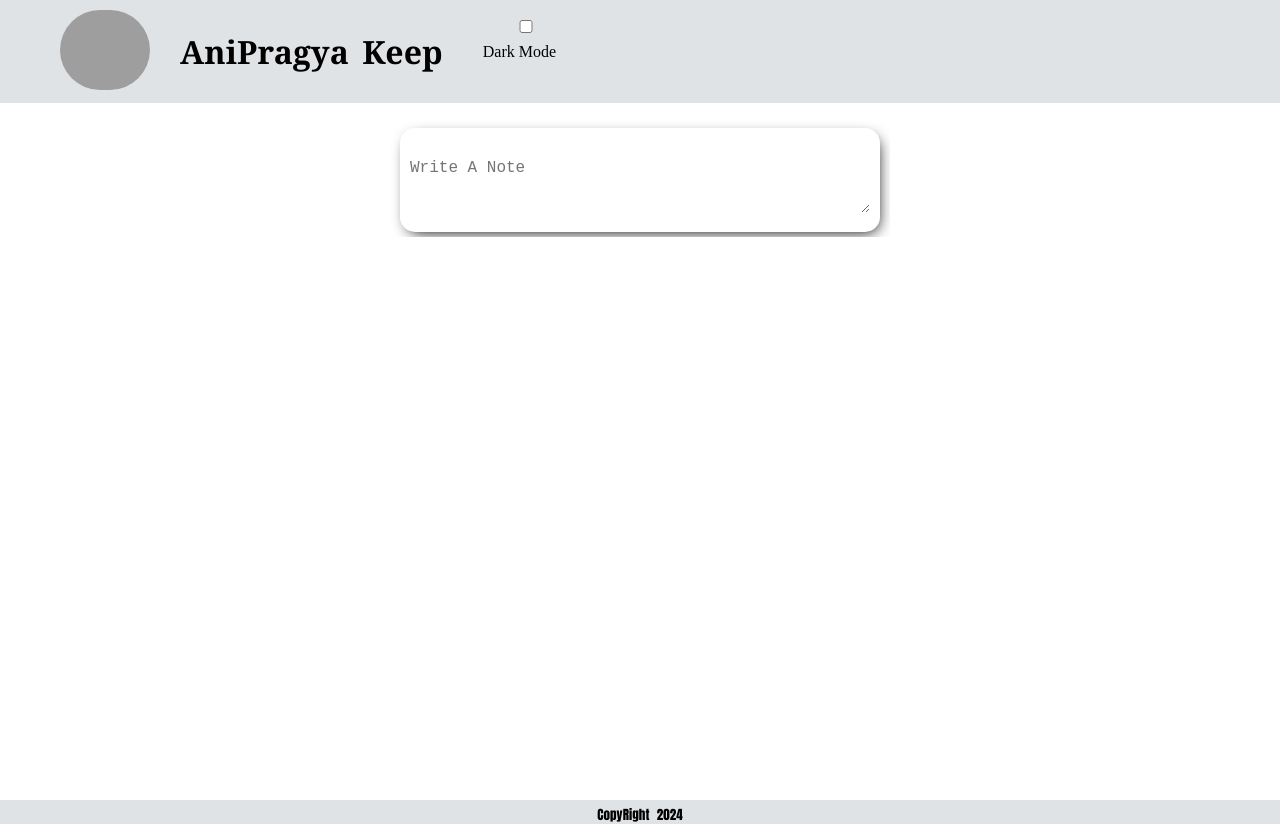
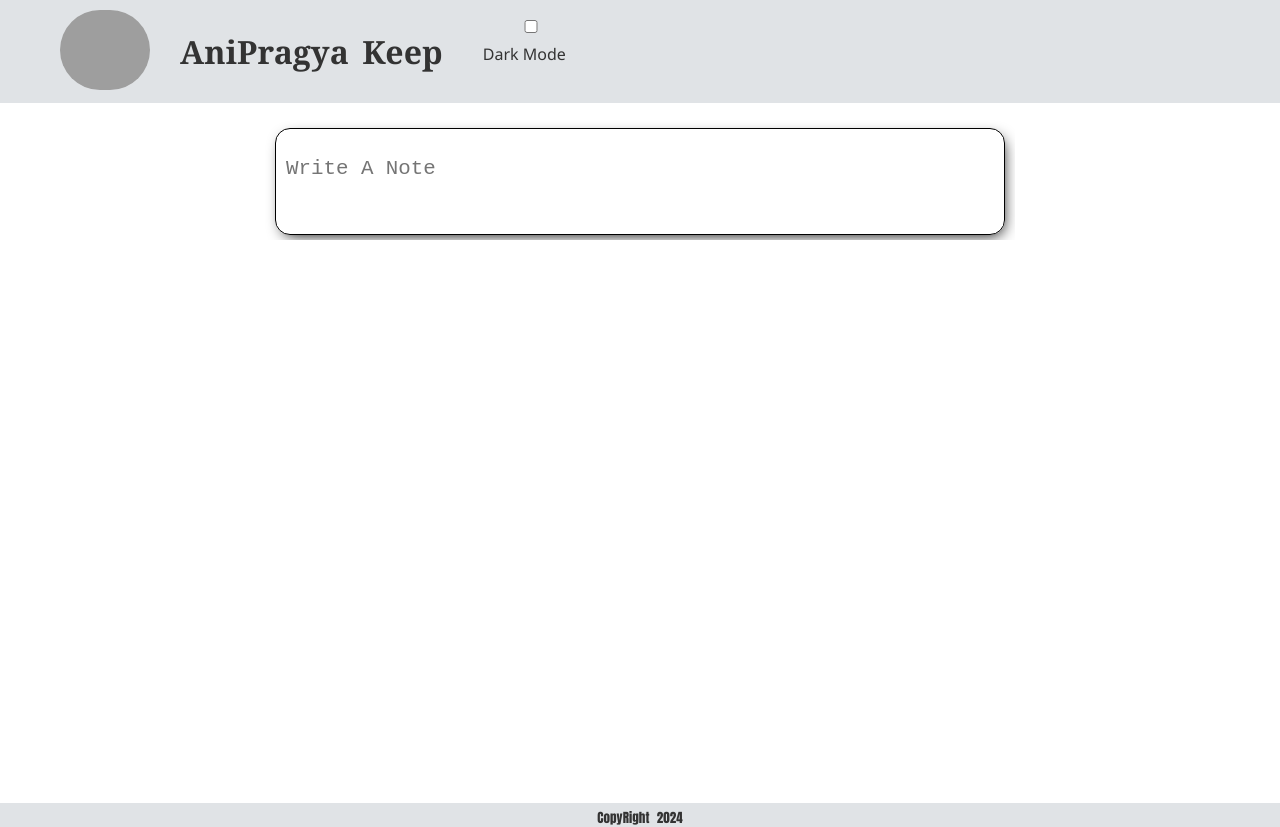
Before and after one commit to Pragyani/react-project, a React (Create React App) app: page / in a window 1280 px wide. Built offline with nearby package versions, Linux system fonts and the light colour scheme; grey boxes are pictures that could not be loaded.

Commit message:
add : styling of the darkmode

```diff
--- a/src/App.css
+++ b/src/App.css
@@ -2,7 +2,12 @@
   margin: 0%;
   padding: 0%;
   box-sizing: border-box;
+}
 
+body {
+  font-family: 'Segoe UI', Tahoma, Geneva, Verdana, sans-serif;
+  background-color: #ffffff; /* Light mode background */
+  color: #333; /* Light mode text color */
 }
 
 div {
@@ -12,12 +17,11 @@ div {
 .header {
   display: flex;
   flex-direction: row;
-  background-color: #e0e3e6;
+  background-color: #e0e3e6; /* Light header background */
   margin-top: 0%;
   height: 100%;
   position: sticky;
   padding: 10px;
-
 }
 
 .header img {
@@ -35,7 +39,6 @@ div {
   padding-right: 40px;
   letter-spacing: 0.1px;
   word-spacing: 5px;
-
 }
 
 footer {
@@ -46,13 +49,12 @@ footer {
   word-spacing: 4px;
   font-size: small;
   text-align: center;
-  background-color: #e0e3e6;
+  background-color: #e0e3e6; /* Light footer background */
   padding-top: 5px;
-
 }
 
 .main_note {
-  width: 500px;
+  width: 750px;
   padding: 15px 10px 5px 10px;
   margin: 10px auto;
 }
@@ -62,7 +64,7 @@ form {
   color: #ecf0f1;
   padding: 15px 10px 5px 10px;
   box-shadow: 3px 5px 15px -5px black;
-  border: black;
+  border: 1px solid black;
   border-radius: 15px;
   position: relative;
 }
@@ -72,17 +74,18 @@ form:hover {
 }
 
 textarea {
-  width: 100%;
+  width: 100% !important;
   line-height: 30px;
   background: transparent;
   border: none;
   outline: none;
-  font-size: 1rem;
+  font-size: 1.3rem;
   margin: 10px 0;
+  resize: none;
+  height: auto;
 }
 
 button {
-
   margin: 10px;
   color: black;
   margin-left: 85%;
@@ -122,7 +125,7 @@ input {
   border-radius: 7px;
   box-shadow: 0 2px 7px #ccc;
   padding: 10px;
-  width: 240px;
+  width: 389px;
   margin: 16px;
   float: left;
 }
@@ -136,7 +139,6 @@ input {
   font-size: 1.1em;
   margin-bottom: 10px;
   word-wrap: break-word;
-
 }
 
 .note .btn {
@@ -144,7 +146,6 @@ input {
   float: right;
   margin: 10px;
   color: black;
-  ;
   border: none;
   width: 60px;
   height: 60px;
@@ -160,3 +161,70 @@ input {
 .note .btn:hover {
   background-color: rgb(193, 149, 149);
 }
+
+
+/* Dark Mode Styles */
+.app.dark {
+  background-color: #333; /* Dark background for the app */
+  color: #ddd; /* Light text color for dark mode */
+}
+
+.app.dark .header {
+  background-color: #444; /* Dark header background */
+}
+
+.app.dark footer {
+  background-color: #444; /* Dark footer background */
+}
+
+.app.dark .note {
+  background-color: #555; /* Dark note background */
+  color: #ddd; /* Light text color for notes in dark mode */
+}
+
+.app.dark button {
+  color: white;
+  box-shadow: 3px 3px 15px -10px black;
+}
+
+.app.dark button:hover {
+  color: rgb(42, 41, 41);
+  background-color: #6a7d7f; /* Dark button hover */
+}
+
+.app.dark .note .btn {
+  background-color: #666; /* Dark button background */
+  color: #fff; /* White text color */
+}
+
+/* Light Mode Styles (optional) */
+.app.light {
+  background-color: #ffffff; /* Light background for the app */
+  color: #333; /* Dark text color for light mode */
+}
+
+.app.light .header {
+  background-color: #e0e3e6; /* Light header background */
+}
+
+.app.light footer {
+  background-color: #e0e3e6; /* Light footer background */
+}
+
+.app.light .note {
+  background-color: #fff; /* Light note background */
+  color: #333; /* Dark text color for notes in light mode */
+}
+
+.app.light button {
+  color: black;
+}
+
+.app.light button:hover {
+  background-color: #a4c7d3; /* Light button hover */
+}
+
+.app.light .note .btn {
+  background-color: #f0f0f0; /* Light button background */
+  color: black; /* Black text color */
+}
```
